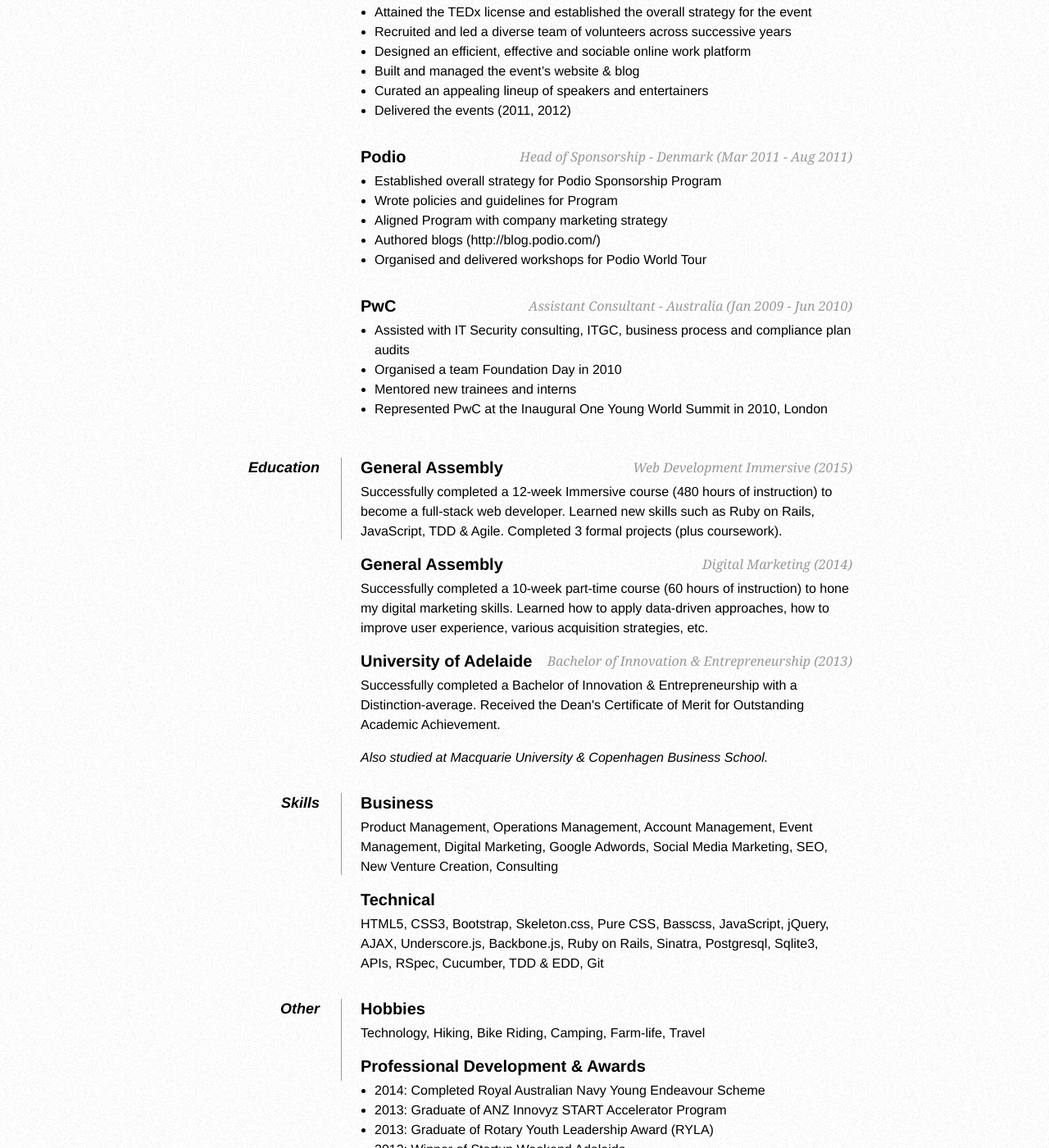
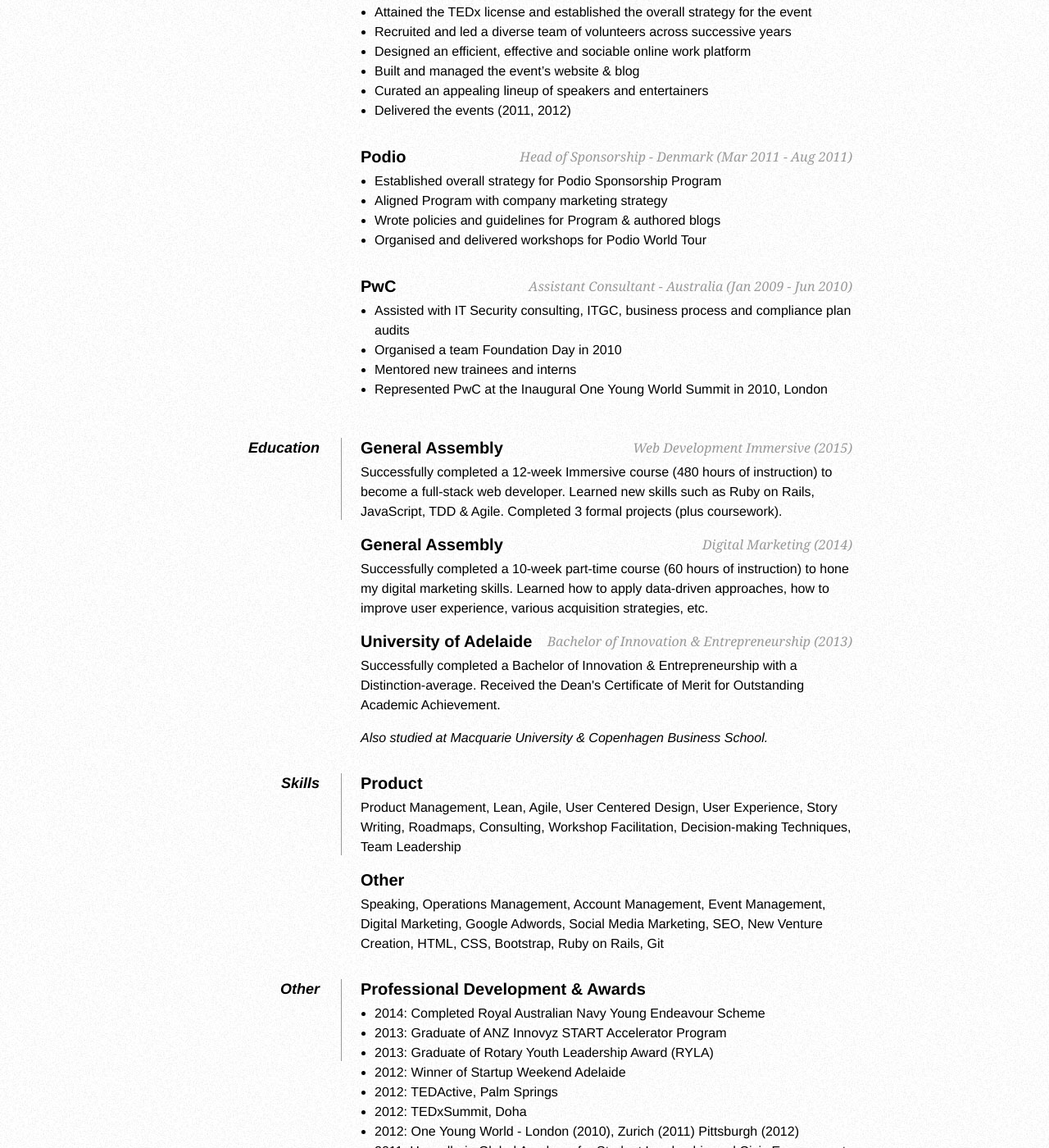
Before and after one commit to liamdarmody/liamdarmody.github.io, a Jekyll site: the page built from resume.html, in a window 1280 px wide and 1400 px high, scrolled down 837 px. Shown: the whole window at 82% size. Built offline with Jekyll 4.4.1, drawn with Linux system fonts in a browser that asks for light colours; Markdown is read by kramdown in place of the engine named in the settings.

Commit message:
Updated skills in resume

```diff
--- a/resume.html
+++ b/resume.html
@@ -76,9 +76,8 @@
       <h2>Podio <span>Head of Sponsorship - Denmark (Mar 2011 - Aug 2011)</span></h2>
       <ul>
         <li>Established overall strategy for Podio Sponsorship Program</li>
-        <li>Wrote policies and guidelines for Program</li>
         <li>Aligned Program with company marketing strategy</li>
-        <li>Authored blogs (http://blog.podio.com/)</li>
+        <li>Wrote policies and guidelines for Program &amp; authored blogs</li>
         <li>Organised and delivered workshops for Podio World Tour</li>
       </ul>
 
@@ -113,18 +112,16 @@
 
     <dt>Skills</dt>
     <dd>
-      <h2>Business</h2>
-      <p>Product Management, Operations Management, Account Management, Event Management, Digital Marketing, Google Adwords, Social Media Marketing, SEO, New Venture Creation, Consulting</p>
-      <h2>Technical</h2>
-      <p>HTML5, CSS3, Bootstrap, Skeleton.css, Pure CSS, Basscss, JavaScript, jQuery, AJAX, Underscore.js, Backbone.js, Ruby on Rails, Sinatra, Postgresql, Sqlite3, APIs, RSpec, Cucumber, TDD &amp; EDD, Git</p>
+      <h2>Product</h2>
+      <p>Product Management, Lean, Agile, User Centered Design, User Experience, Story Writing, Roadmaps, Consulting, Workshop Facilitation, Decision-making Techniques, Team Leadership</p>
+      <h2>Other</h2>
+      <p>Speaking, Operations Management, Account Management, Event Management, Digital Marketing, Google Adwords, Social Media Marketing, SEO, New Venture Creation, HTML, CSS, Bootstrap, Ruby on Rails, Git</p>
     </dd>
 
     <dd class="clear"></dd>
 
     <dt>Other</dt>
     <dd>
-      <h2>Hobbies</h2>
-      <p>Technology, Hiking, Bike Riding, Camping, Farm-life, Travel</p>
 
       <h2>Professional Development &amp; Awards</h2>
       <ul>
```
